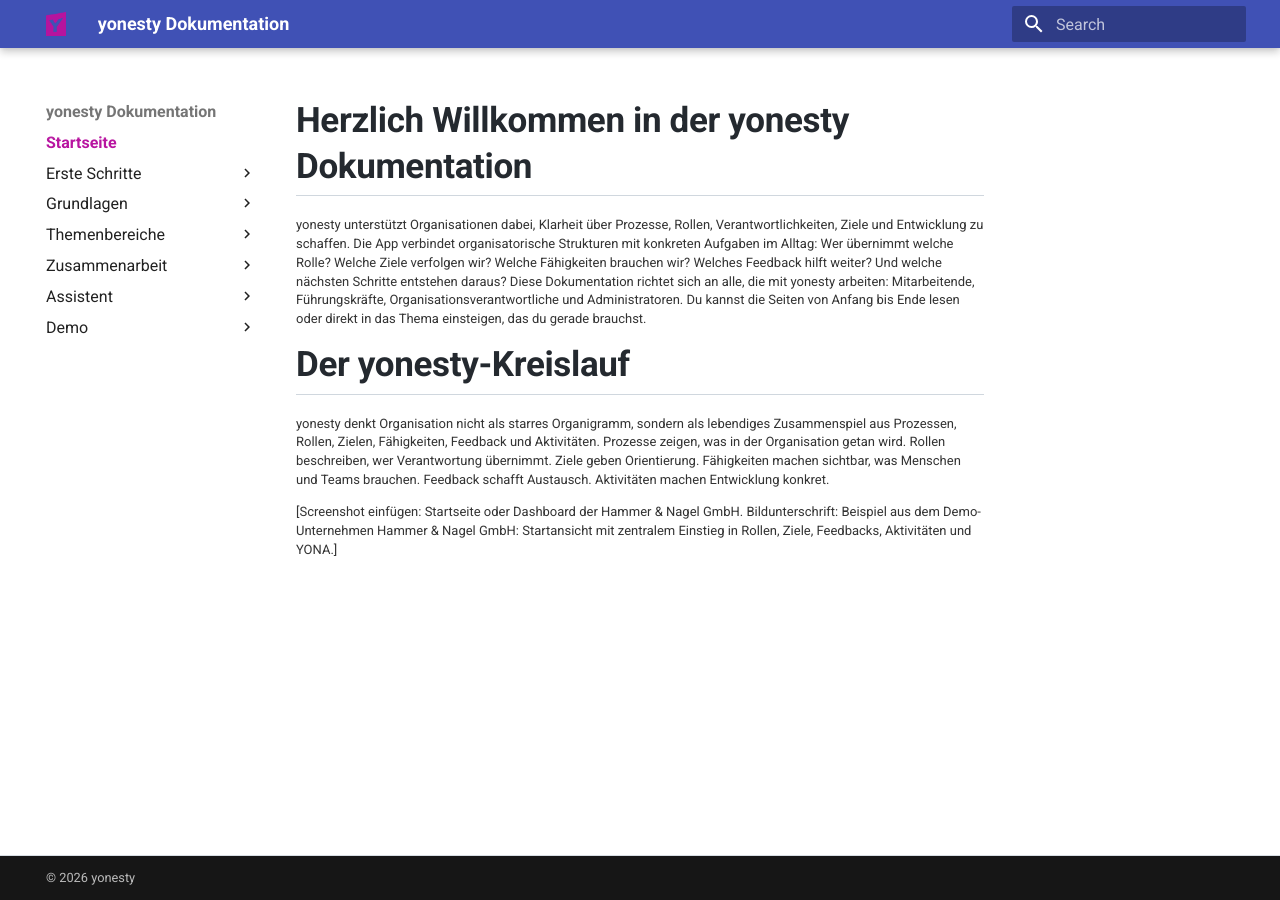
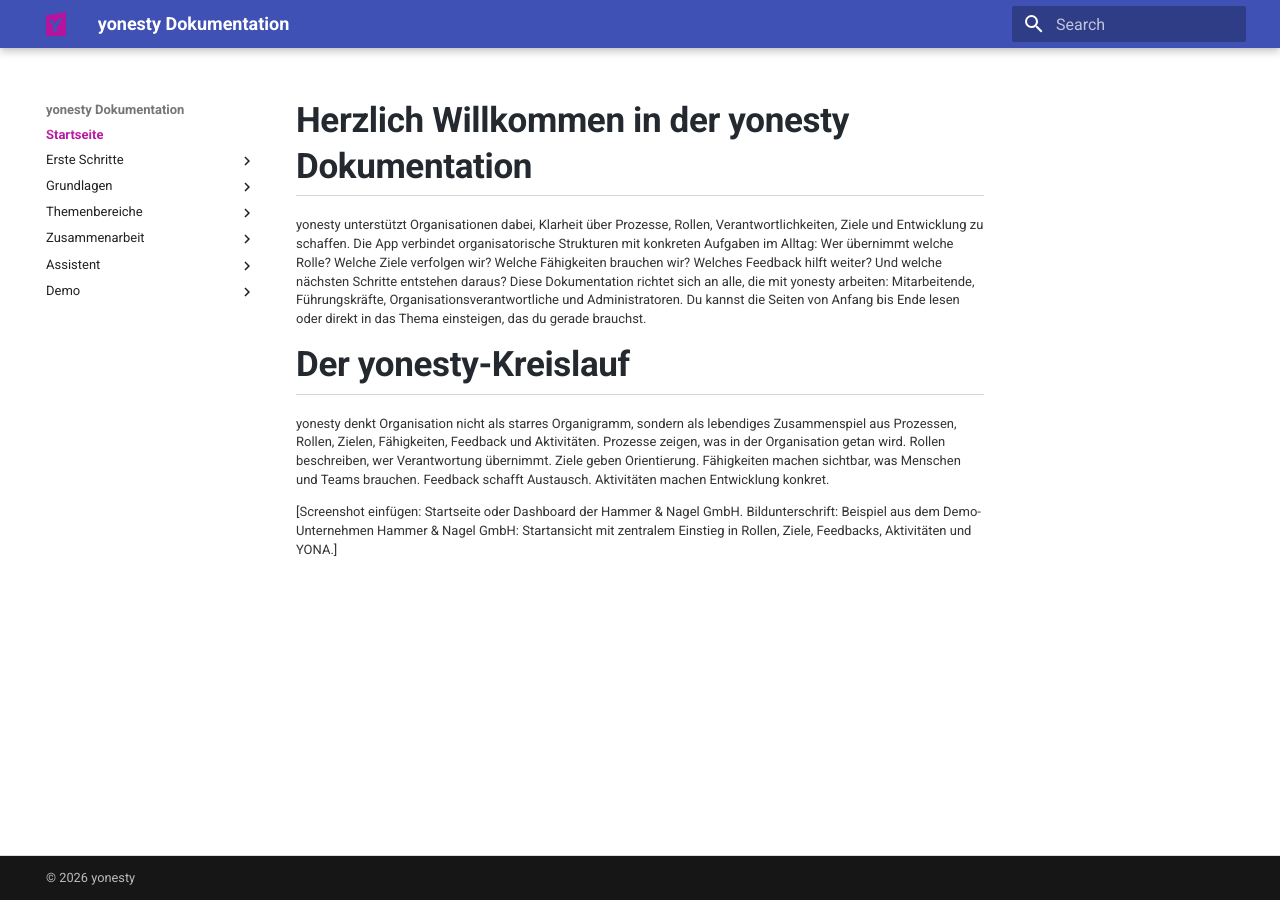
Before and after one commit to ricohaenelsoletti/yonesty, an MkDocs documentation site: the page built from docs/index.md, in a window 1280 px wide. Built offline with MkDocs 1.6.1 and Material for MkDocs 9.7.7, drawn with Linux system fonts in a browser that asks for light colours.

Commit message:
Reduce font size of navigation to 0.65rem

```diff
--- a/docs/stylesheets/yonesty.css
+++ b/docs/stylesheets/yonesty.css
@@ -160,7 +160,7 @@
 
 /* Schriftgröße der Navigation */
 .md-nav {
-  font-size: 0.80rem;
+  font-size: 0.65rem;
 }
 
 /* Linke Sidebar */
```
